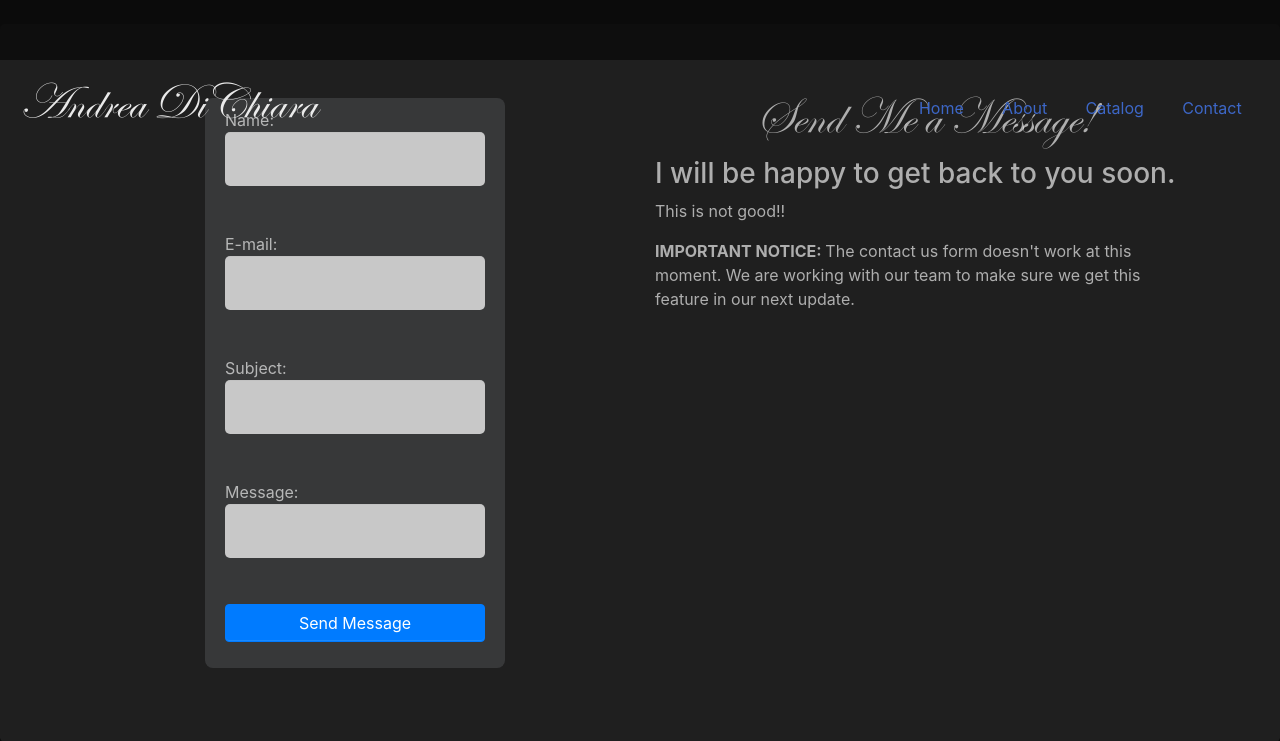
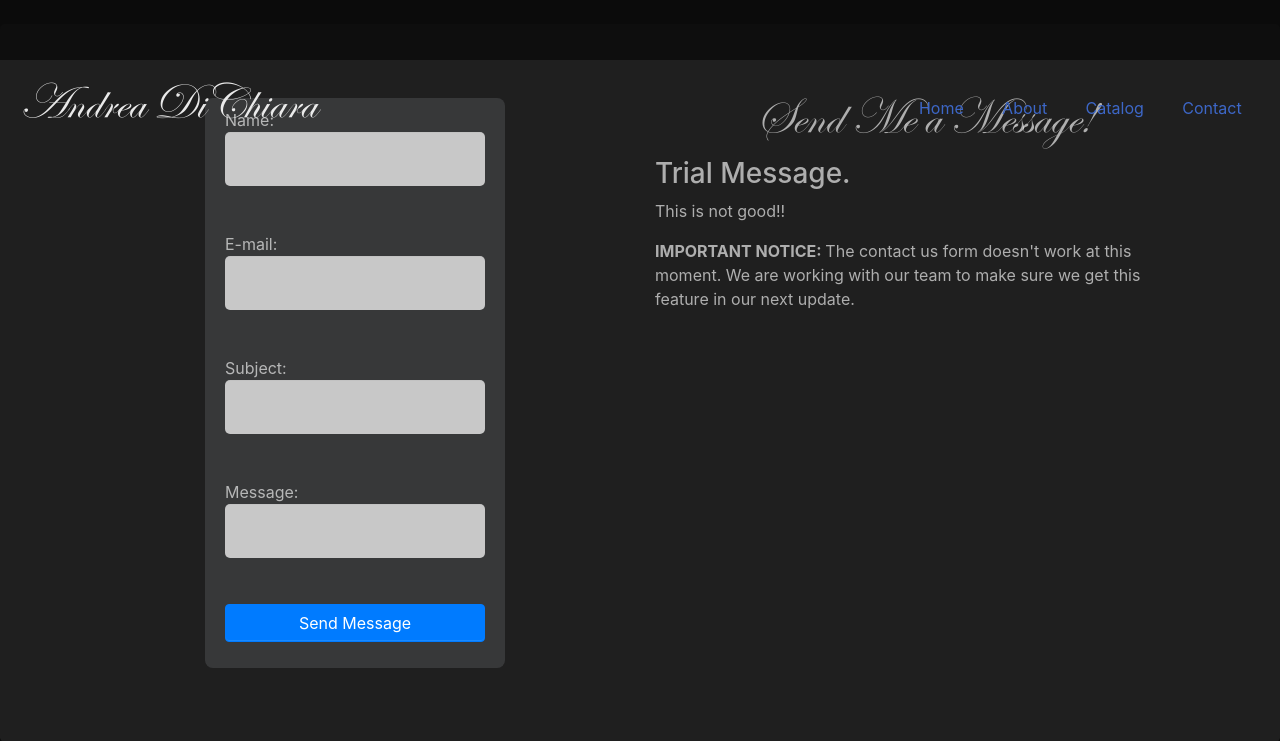
Before and after one commit to maxxam1990/AndreaDiChiara, a PHP site: page /contactus.php in a window 1280 px wide. Shown: the top 741 px of the page. Run offline with PHP 8.4, Linux system fonts and the light colour scheme.

Commit message:
Trial Commit #4

```diff
--- a/contactus.php
+++ b/contactus.php
@@ -21,7 +21,7 @@
 
 				<div class="col-md-6">
 					<h1 class="h1_maintitle"> Send Me a Message! </h1>
-					<h3>I will be happy to get back to you soon.</h3>
+					<h3>Trial Message.</h3>
 					<p>
 						This is not good!!
 					</p>
```
